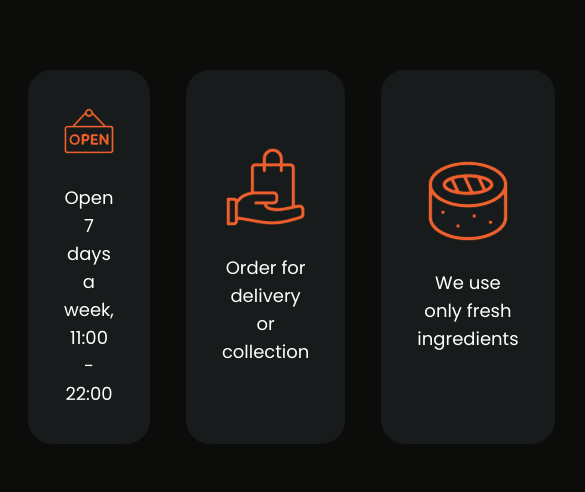
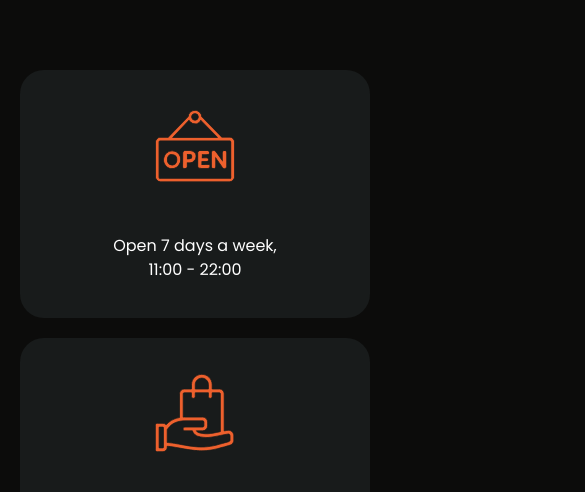
Before and after one commit to nastacosta/sushiboom, a React (Create React App) app: page / in a window 390 px wide. Shown: the part 1076-1568 px from the top of the page, 585 px wide, since content can reach past the window. Built offline with nearby package versions, Linux system fonts and the light colour scheme.

Commit message:
Fix responsive info sushiboom

```diff
--- a/src/App.css
+++ b/src/App.css
@@ -60,3 +60,9 @@ iframe::-webkit-scrollbar {
     rgb(15, 14, 14) 95%
   );
 }
+
+@media (max-width: 1024px) {
+  .container {
+    max-width: 40rem;
+  }
+}
--- a/src/components/InfoSB.jsx
+++ b/src/components/InfoSB.jsx
@@ -2,9 +2,9 @@ import React from "react";
 
 function Article({ children, image }) {
   return (
-    <article className="bg-background-grey text-white p-9 w-[16.7rem] rounded-3xl flex flex-col items-center justify-center text-center gap-7">
+    <article className="bg-background-grey text-white p-9 w-[16.7rem] rounded-3xl flex flex-col items-center justify-center text-center gap-7 max-lg:w-full max-lg:gap-12">
       <img className="w-20" src={image} alt="" />
-      <p className="text-lg">{children}</p>
+      <p className="text-lg max-lg:text-base max-w-[12rem]">{children}</p>
     </article>
   );
 }
@@ -15,7 +15,7 @@ function InfoSB() {
       <h3 className="font-bold text-white text-[3.2rem] mb-16">
         Why Sushi Boom?
       </h3>
-      <section className="container px-7 flex gap-9 mb-10 justify-between">
+      <section className="container px-7 flex gap-9 mb-10 justify-between max-lg:flex-col max-lg:px-5 max-lg:gap-5">
         <Article image="/img/Open.svg">
           Open 7 days a week, 11:00 - 22:00
         </Article>
```
Also changed, not shown: public/index.html (+0 -23 lines), public/robots.txt (deleted), 1 other file (tests, documents, lock files or other folders).
